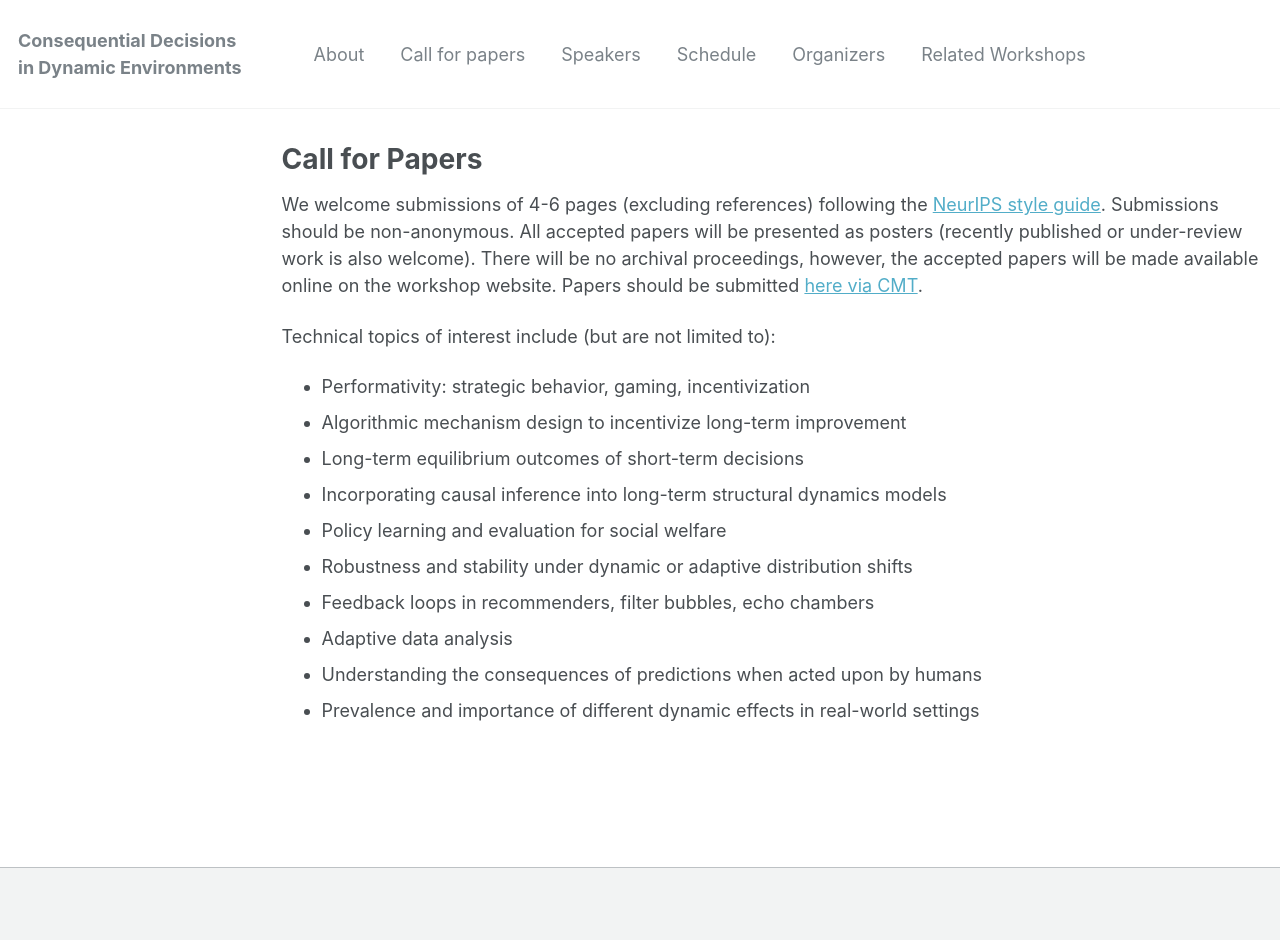
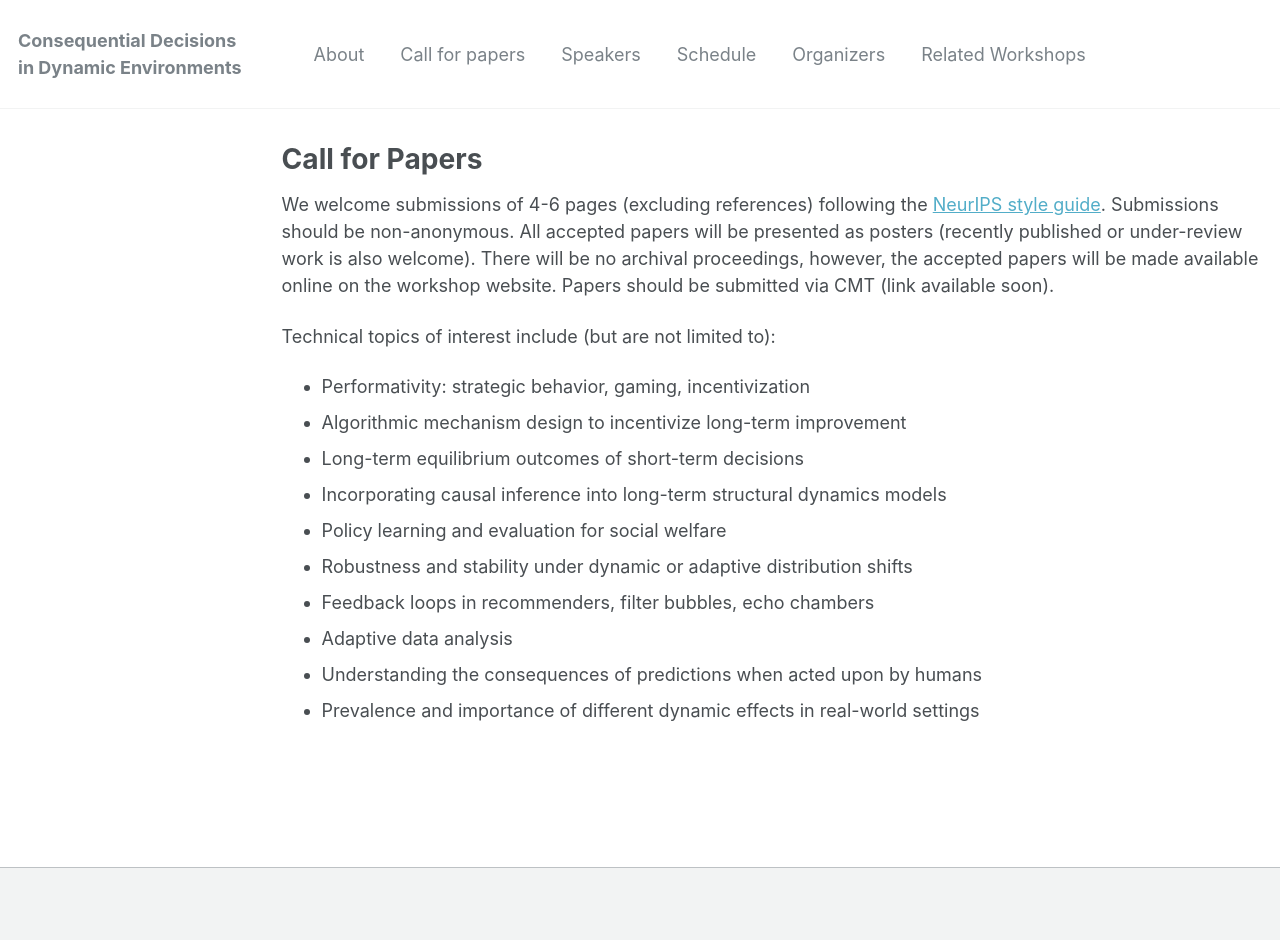
Before and after one commit to dynamicdecisions/dynamicdecisions, a Jekyll site: the page built from _pages/cfp.md, in a window 1280 px wide. Built offline with Jekyll 4.4.1, drawn with Linux system fonts in a browser that asks for light colours.

Commit message:
Add cmt placeholder

```diff
--- a/_pages/cfp.md
+++ b/_pages/cfp.md
@@ -12,7 +12,8 @@ guide](https://neurips.cc/Conferences/2020/PaperInformation/StyleFiles).
 Submissions should be non-anonymous. All accepted papers will be presented as
 posters (recently published or under-review work is also welcome). There will be
 no archival proceedings, however, the accepted papers will be made available
-online on the workshop website. Papers should be submitted [here via CMT](TODO).
+online on the workshop website. Papers should be submitted via CMT (link
+available soon).
 
 Technical topics of interest include (but are not limited to):
 * Performativity: strategic behavior, gaming, incentivization
```
Also changed, not shown: _pages/about.md (+1 -1 lines).
